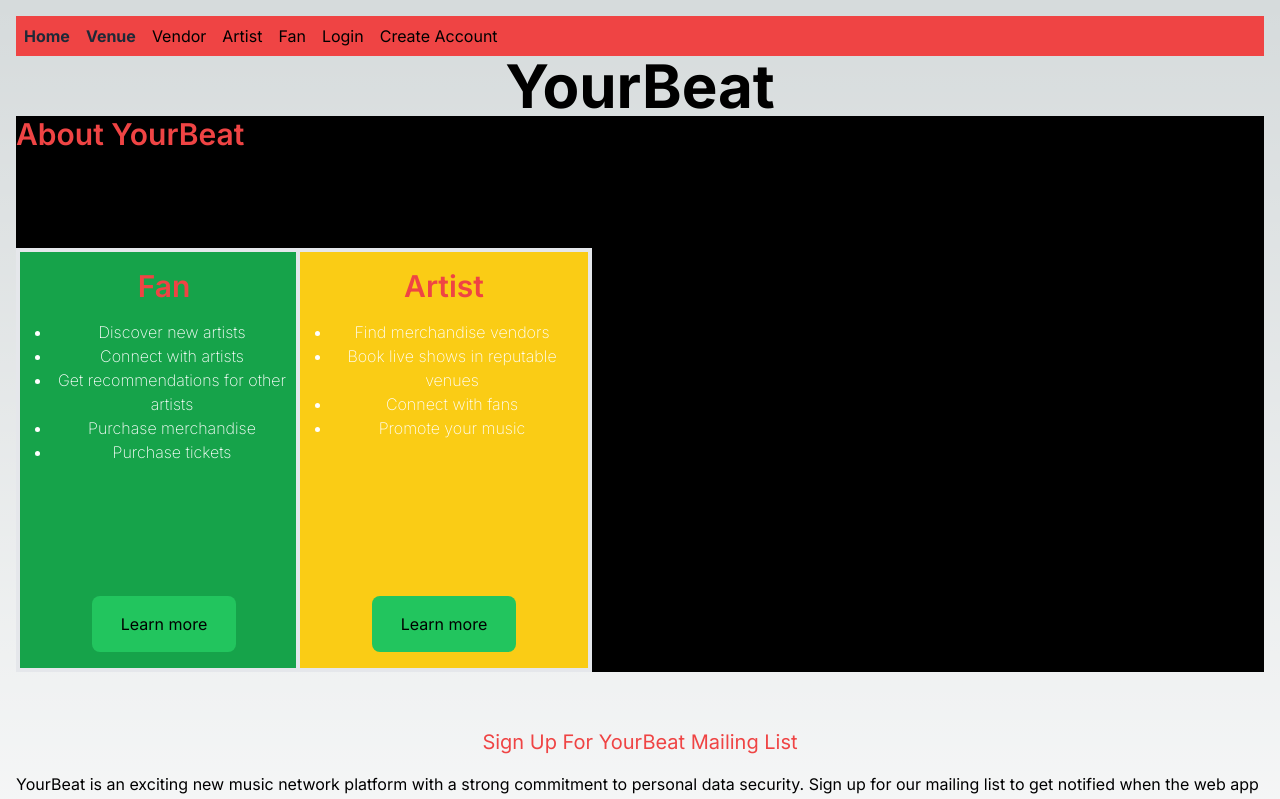
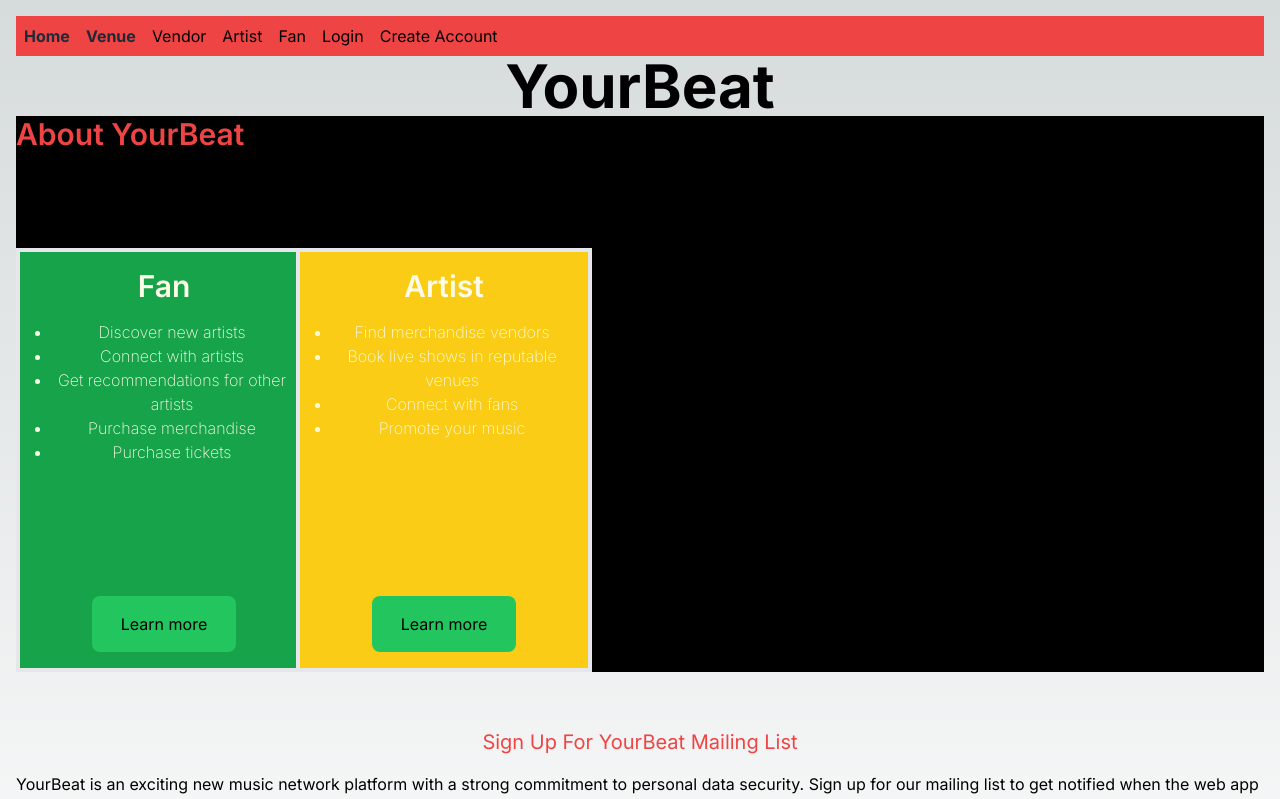
Before and after one commit to segvndo/YourBeat-TS, a Next.js app: page / in a window 1280 px wide. Shown: the top 799 px of the page. Built offline with nearby package versions, Linux system fonts and the light colour scheme.

Commit message:
Remove unused methods

```diff
--- a/app/components/homecard.tsx
+++ b/app/components/homecard.tsx
@@ -8,15 +8,16 @@ type CardProps = {
   buttonText: string;
   buttonLink: string;
   mainBackgroundColour: string;
+  borderColour: string;
 };
 
-const Card: FC<CardProps> = ({ title, description, buttonText, buttonLink, mainBackgroundColour }) => {
+const Card: FC<CardProps> = ({ title, description, buttonText, buttonLink, mainBackgroundColour, borderColour }) => {
   return (
     <div className="box-content h-115 w-64 pt-6">
       <div className={`box-content h-96 w-64 p-4 border-4 flex flex-col items-center font-sans ${mainBackgroundColour}`}>
-        <div className="text-red-500 font-sans mb-4 font-semibold text-3xl">{title}</div>
+        <div className="text-yellow-50 font-sans mb-4 font-semibold text-3xl">{title}</div>
         <div className="flex-grow">
-          <ul className="text-white pl-4 list-disc text-center font-extralight">
+          <ul className="text-yellow-50 pl-4 list-disc text-center font-extralight">
             {description.map((item, index) => (
               <li key={index}>{item}</li>
             ))}
--- a/app/components/mailing.tsx
+++ b/app/components/mailing.tsx
@@ -1,6 +1,6 @@
 import React from "react";
 
-const Mailing: React.FC  = () => {
+const Mailing: React.FC = () => {
   return (
     <footer>
       <div className="flex justify-center items-center mt-14 text-red-500 font-sans mb-4 text-xl">
@@ -8,7 +8,7 @@ const Mailing: React.FC  = () => {
       </div>
 
       <div>
-        YourBeat is an exciting new music network platform with a strong commitment to personal data security. Sign up for our mailing list to get notified when the web app is deployed, and we'll be sure to let you know when you can create your profile and start connecting with music industry professionals or discovering awesome new artists!
+        YourBeat is an exciting new music network platform with a strong commitment to personal data security. Sign up for our mailing list to get notified when the web app is deployed, and we&apos;ll be sure to let you know when you can create your profile and start connecting with music industry professionals or discovering awesome new artists!
       </div>
 
       <div className="flex flex-row justify-center">
--- a/app/page.tsx
+++ b/app/page.tsx
@@ -33,8 +33,7 @@ export default function Home() {
             buttonLink="/users/venue"
             mainBackgroundColour="bg-green-600"
             borderColour="border-green-700"
-            titleColour="bg-green-700"
-            descriptionColour="bg-gray-800">
+            titleColour="bg-green-700">
           </Card>
 
           <Card
@@ -50,7 +49,7 @@ export default function Home() {
             mainBackgroundColour="bg-yellow-400"
             borderColour="border-yellow-500"
             titleColour="bg-yellow-500"
-            descriptionColour="bg-gray-800">
+            >
           </Card>
         </div>
 
@@ -64,3 +63,4 @@ export default function Home() {
     </main>
   )
 };
+``
--- a/app/utilities/useDropDownLogic.tsx
+++ b/app/utilities/useDropDownLogic.tsx
@@ -1,4 +1,4 @@
-import React, { useState, useRef, useEffect } from 'react'
+import React, { useState, useRef, useEffect, useCallback } from 'react';
 
 interface DropdownLogic {
   isOpen: boolean;
@@ -6,11 +6,11 @@ interface DropdownLogic {
   selectedOption: string | null;
   selectOption: (option: string) => void;
   closeDropdown: () => void;
-};
+}
 
 export const useDropdownLogic = (): DropdownLogic => {
   const [isOpen, setIsOpen] = useState(false);
-  const  [selectedOption, setSelectedOption] = useState<string | null>(null);
+  const [selectedOption, setSelectedOption] = useState<string | null>(null);
 
   const dropdownRef = useRef(null);
 
@@ -18,14 +18,14 @@ export const useDropdownLogic = (): DropdownLogic => {
     setIsOpen(!isOpen);
   };
 
-  const selectOption = (option:string) => {
+  const selectOption = (option: string) => {
     setSelectedOption(option);
     toggleDropdown();
   };
 
-  const closeDropdown = () => {
+  const closeDropdown = useCallback(() => {
     setIsOpen(false);
-  };
+  }, []); // Empty dependency array since closeDropdown does not depend on any external variables
 
   useEffect(() => {
     const handleOutsideClick = (e) => {
@@ -33,11 +33,13 @@ export const useDropdownLogic = (): DropdownLogic => {
         closeDropdown();
       }
     };
+
     document.addEventListener('click', handleOutsideClick);
+
     return () => {
       document.removeEventListener('click', handleOutsideClick);
     };
-  }, [closeDropdown])
+  }, [closeDropdown]);
 
   return {
     isOpen,
@@ -46,5 +48,5 @@ export const useDropdownLogic = (): DropdownLogic => {
     selectOption,
     closeDropdown,
     dropdownRef,
-   }
   };
+};
```
Also changed, not shown: app/components/homeBtn.tsx (added). Lines whose indentation alone changed are shown as unchanged.
